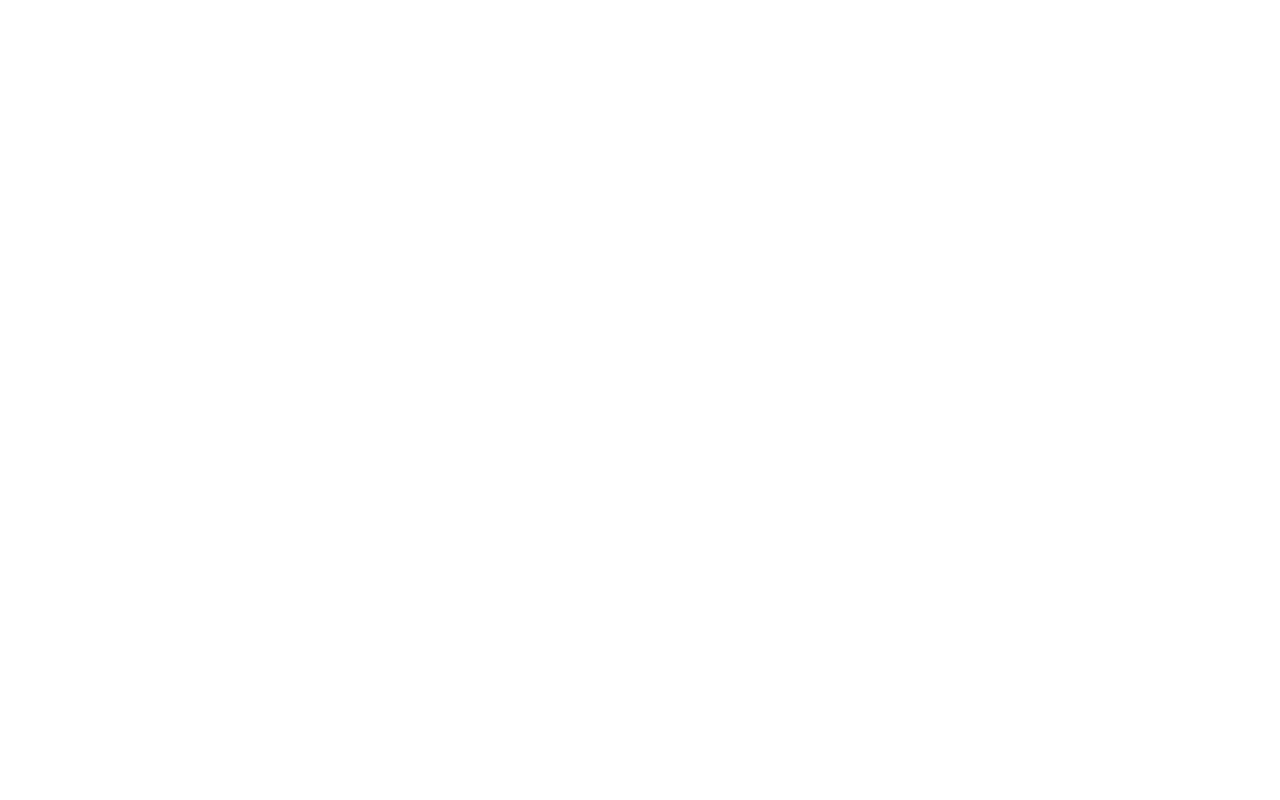
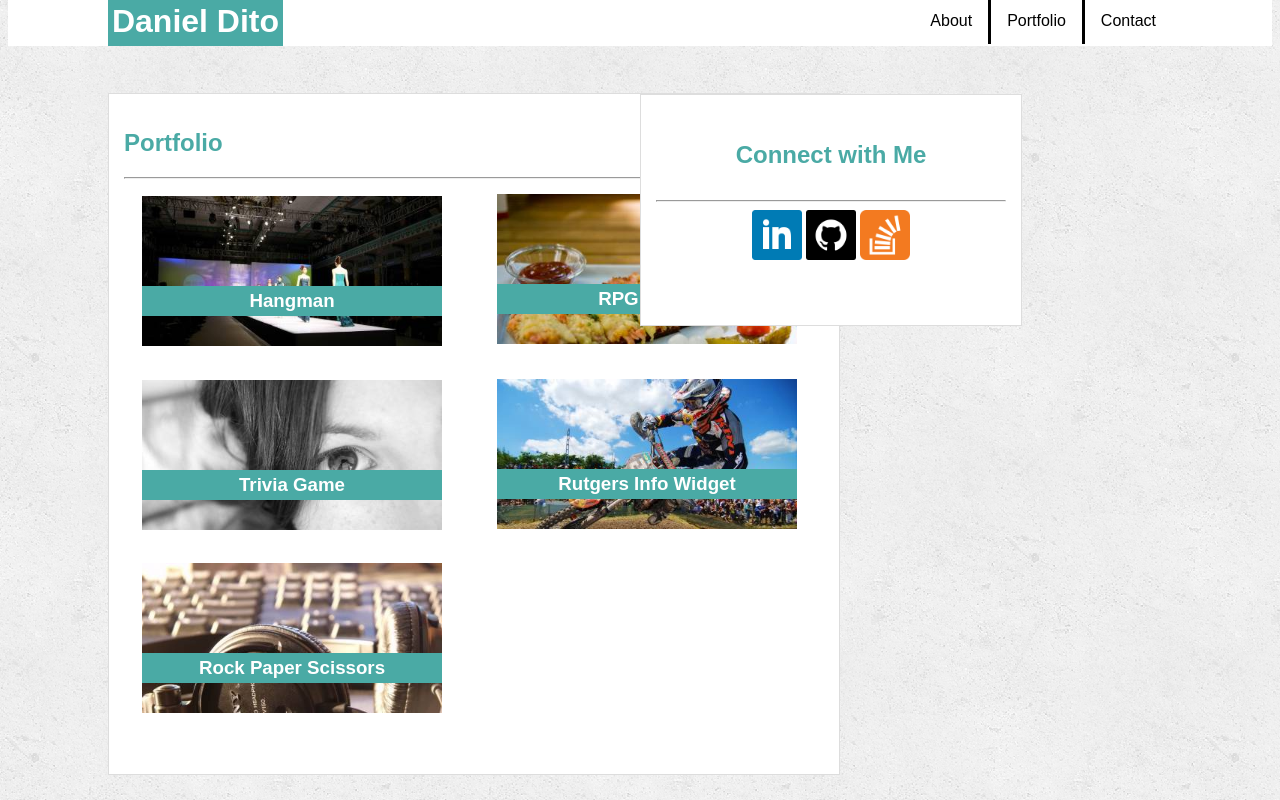
Before and after one commit to drdito/Basic-Portfolio, a plain HTML site: page portfolio.html in a window 1280 px wide. Shown: the top 800 px of the page. Drawn offline with Linux system fonts and the light colour scheme.

Commit message:
7/18 revision

```diff
--- a/assets/css/style.css
+++ b/assets/css/style.css
@@ -1,5 +1,5 @@
 body {
-	background-image: url("C:/Users/didge/Basic-Portfolio/assets/images/concrete_seamless.png");
+	background-image: url("../images/concrete_seamless.png");
 	font-family: "Arial", "Helvetica Neue", Helvetica, sans-serif;
 }
 
@@ -64,6 +64,11 @@ li a {
     text-decoration: none;
 }
 
+li a:hover {
+    background-color: #555;
+    color: white;
+ }
+
 #aboutMe {
 
 	position: relative;
@@ -73,9 +78,16 @@ li a {
 	padding: 15px;
 	background-color: #ffffff;
 	display: block;
+	border: solid;
+    border-width: 1px;
+    border-color: #dddddd;
 
+}
 
+.aboutMeText {
 
+	margin: 10px;
+	position: inline;
 }
 
 
@@ -94,6 +106,9 @@ li a {
     vertical-align: middle;
     line-height: 50px;
     padding: 15px;
+    border: solid;
+    border-width: 1px;
+    border-color: #dddddd;
 }
 
 #connectWithMe2 {
@@ -104,24 +119,53 @@ li a {
 	background-color: #ffffff;
 	display: block;
 	position: relative;
-	top: -540px;
+	top: -532px;
 	right: 250px;
 	text-align: center;
     vertical-align: middle;
     line-height: 50px;
     padding: 15px;
+    border: solid;
+    border-width: 1px;
+    border-color: #dddddd;
 
 
 }
+
+#connectWithMe3 {
+	height: 200px;
+	width: 350px;
+	float: right;
+	background-color: #ffffff;
+	display: block;
+	position: relative;
+	top: -681px;
+	right: 250px;
+	text-align: center;
+    vertical-align: middle;
+    line-height: 50px;
+    padding: 15px;
+    border: solid;
+    border-width: 1px;
+    border-color: #dddddd;
+}
+
 
 #Daniel {
 	float: left;
 
 }
 
+.aboutMeText {
+	padding: 10px;
+
+
+
+}
+
 #copyright {
 	background-color: #666666;
-    position: fixed;
+    position: relative;
     left: 0;
     bottom: 0;
     height: 90px;
@@ -133,11 +177,9 @@ li a {
 
 }
 
-#span1 {
-	text-align: center;
-	display: block;
+#copyrightText {
 	position: relative;
-	left: 100px;
+	left: 670px;
 	bottom: -25px;
 }
 
@@ -164,9 +206,88 @@ input[type=submit] {
 
 .container {
     background-color: #ffffff;
-    padding: 20px;
+    padding: 15px;
     height: 500px;
     width: 700px;
     position: relative;
 	left: 100px;
+	border: solid;
+    border-width: 1px;
+    border-color: #dddddd;
 }
+
+#portfolioProjects {
+	background-color: #ffffff;
+	position: relative;
+	left: 100px;
+	width: 700px;
+	height: 650px;
+	padding: 15px;
+	display: block;
+	border: solid;
+    border-width: 1px;
+    border-color: #dddddd;
+
+}
+
+#portfolioProjectsItems {
+	display: inline;
+}
+
+.portfolioPics {
+	height: 150px;
+	width: 300px;
+	margin: 0;
+	padding: 0;
+}
+
+.portfolioText {
+	background-color: #4aaaa5;
+	color: #ffffff;
+	width:300px;
+	position: relative;
+    top: -64px;
+    height: 30px;
+    text-align: center;
+    vertical-align: middle;
+    line-height: 30px;
+    margin: 0;
+    padding: 0;
+
+}
+
+#hangman {
+	position: relative;
+	left: 18px;
+	top: 9px;
+}
+
+#rpgGame {
+	position: relative;
+	top: -177px;
+	left: 373px;
+}
+
+#triviaGame {
+	position: relative;
+	top: -175px;
+	left: 18px;
+
+}
+
+#rutgersInfo {
+	position: relative;
+	top: -360px;
+	left: 373px;
+
+}
+
+#rockPaperScissors {
+	position: relative;
+	top: -360px;
+	left: 18px;
+}
+
+a {
+	text-decoration: none;
+}
--- a/portfolio.html
+++ b/portfolio.html
@@ -0,0 +1,76 @@
+<!DOCTYPE html>
+<html lang="en-us">
+  <head>
+    <meta charset="UTF-8">
+    <title>Daniel Dito's Portfolio</title>
+    <link rel="stylesheet" type="text/css" href="assets/css/style.css">
+  </head>
+
+  <body>
+    <div id="navBar">
+      <h1 id="name">Daniel Dito</h1>
+      <ul>
+        <li><a href="contact.html">Contact</a></li>
+        <li class="border"><a href="portfolio.html">Portfolio</a></li>
+        <li class="border"><a href="index.html">About</a></li>
+      </ul>
+    </div>
+
+    <div id="portfolioProjects">
+      <h2>Portfolio</h2>
+      <hr>
+      <div id="portfolioProjectsItems">
+        <div class="portfolioItems">
+          <div id="hangman">
+            <a href="#">
+            <img class="portfolioPics" src="assets/images/placeholder1.jpg" alt="hangman picture">
+            <h3 class="portfolioText">Hangman</h3>
+            </a>
+          </div>
+          <div id="rpgGame">
+            <a href="#">
+            <img class="portfolioPics" src="assets/images/placeholder2.jpg" alt="RPG Picture">
+            <h3 class="portfolioText">RPG Game</h3>
+            </a>
+          </div>
+          <div id="triviaGame">
+            <a href="#">
+            <img class="portfolioPics" src="assets/images/placeholder3.jpg" alt="Trivia Picture">
+            <h3 class="portfolioText">Trivia Game</h3>
+            </a>
+          </div>
+          <div id="rutgersInfo">
+            <a href="#">
+            <img class="portfolioPics" src="assets/images/placeholder4.jpg" alt="Rutgers Info Widget Picture">
+            <h3 class="portfolioText">Rutgers Info Widget</h3>
+            </a>
+          </div>
+          <div id="rockPaperScissors">
+            <a href="#">
+            <img class="portfolioPics" src="assets/images/placeholder5.jpg" alt="Rock Paper Scissors">
+            <h3 class="portfolioText">Rock Paper Scissors</h3>
+            </a>
+          </div>
+        </div>
+      </div>
+    </div>
+
+
+    <div id="connectWithMe3">
+      <h2>Connect with Me</h2>
+      <hr>
+      <a href="https://www.linkedin.com/in/daniel-dito-26888676/" target="_blank"><img src="assets/images/linkedin.png" alt="Linkedin Logo" height="50px" width="50px"></a>
+      <a href="https://github.com/drdito" target="_blank"><img src="assets/images/if_github-square-social-media_764894.png" alt="Github Logo" height="50px" width="50px"></a>
+      <a href="https://stackoverflow.com/users/8174207/drdito?tab=profile" target="_blank"><img src="assets/images/if_overflow_386674.png" alt="Stackoverflow Logo" height="50px" width="50px"></a>
+    </div>
+
+    <div id="copyright">
+
+      <section id="copyrightText"> © Copyright 2017 Daniel Dito </section>
+    </div>
+
+
+
+
+  </body>
+</html>
```
Also changed, not shown: contact.html (+7 -8 lines), index.html (+4 -4 lines), assets/images/P.jpg (added), assets/images/placeholder4.jpg (added), assets/images/placeholder5.jpg (added).
